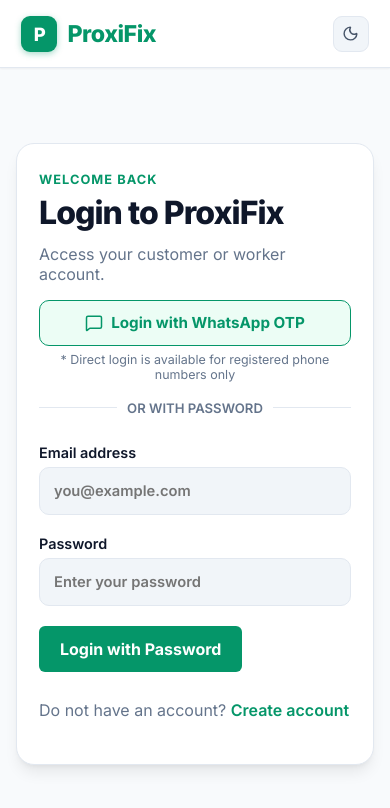
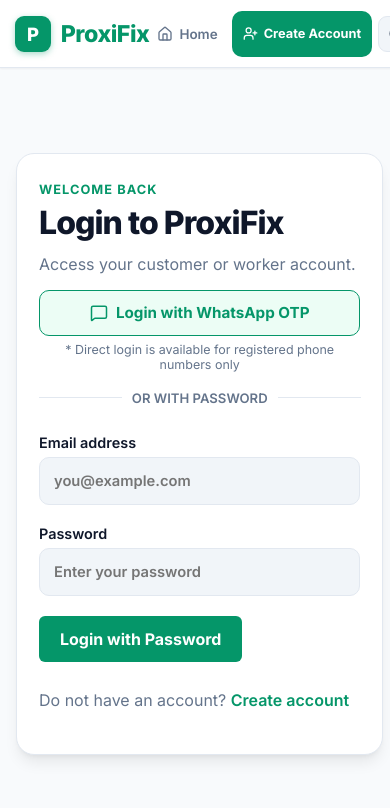
Before and after one commit to Raviranjan2112/Proxifix, a React (Vite) app in the folder frontend/location-app/: page /login in a window 390 px wide. Shown: the top 808 px of the page. Built offline with nearby package versions, Linux system fonts and the light colour scheme; no server answers.

Commit message:
fix(nav): make Home and Create Account / Login buttons visible and responsive across mobile and desktop

```diff
--- a/frontend/location-app/src/index.css
+++ b/frontend/location-app/src/index.css
@@ -2145,3 +2145,82 @@
     line-height: 1.25;
   }
 }
+
+/* ============================================================
+   PERSISTENT MOBILE & DESKTOP AUTH/TOPBAR NAVIGATION
+   ============================================================ */
+
+.auth-nav-actions {
+  display: flex !important;
+  align-items: center;
+  gap: 10px;
+}
+
+.auth-nav-link {
+  display: inline-flex !important;
+  align-items: center;
+  gap: 6px;
+  color: var(--text-muted);
+  font-size: 0.92rem;
+  font-weight: 600;
+  padding: 6px 12px;
+  border-radius: var(--radius-sm);
+  text-decoration: none;
+  transition: all 0.15s ease;
+}
+
+.auth-nav-link:hover {
+  color: var(--primary);
+  background: var(--primary-light);
+  text-decoration: none;
+}
+
+.auth-nav-cta {
+  display: inline-flex !important;
+  align-items: center;
+  gap: 6px;
+  padding: 7px 14px !important;
+  font-size: 0.88rem !important;
+  font-weight: 700 !important;
+  border-radius: var(--radius-md) !important;
+  white-space: nowrap;
+}
+
+@media (max-width: 600px) {
+  .auth-topbar,
+  .topbar {
+    padding: 0 4% !important;
+  }
+
+  .auth-nav-actions {
+    gap: 6px !important;
+  }
+
+  .auth-nav-link {
+    padding: 6px 8px !important;
+    font-size: 0.84rem !important;
+  }
+
+  .auth-nav-cta {
+    padding: 6px 10px !important;
+    font-size: 0.8rem !important;
+  }
+
+  .logout-text {
+    display: none;
+  }
+
+  .welcome-user {
+    font-size: 0.84rem;
+    max-width: 90px;
+    white-space: nowrap;
+    overflow: hidden;
+    text-overflow: ellipsis;
+  }
+}
+
+@media (max-width: 380px) {
+  .auth-nav-link span {
+    display: none;
+  }
+}
--- a/frontend/location-app/src/pages/CustomerDashboard.jsx
+++ b/frontend/location-app/src/pages/CustomerDashboard.jsx
@@ -5,7 +5,7 @@
 import { getCurrentLocation } from "../hooks/useCurrentLocation.js";
 import { useAuth } from "../context/AuthContext.jsx";
 import { ThemeToggle } from "../context/ThemeContext.jsx";
-import { LogOut, Search, MapPin, Star, CheckCircle2, AlertCircle, Info, X, ShieldCheck, ArrowRight } from "lucide-react";
+import { LogOut, Search, MapPin, Star, CheckCircle2, AlertCircle, Info, X, ShieldCheck, ArrowRight, Home } from "lucide-react";
 
 export default function CustomerDashboard() {
   const { user, logout } = useAuth();
@@ -307,12 +307,15 @@
           ProxiFix
         </Link>
 
-        <nav className="nav-actions">
-          <Link className="nav-link" to="/">Home</Link>
-          <span className="welcome-user">Hi, {user?.name}</span>
+        <nav className="nav-actions auth-nav-actions">
+          <Link className="auth-nav-link" to="/" title="Home">
+            <Home size={16} />
+            <span>Home</span>
+          </Link>
+          <span className="welcome-user">Hi, {user?.name?.split(" ")[0] || "User"}</span>
           <ThemeToggle />
-          <button className="btn btn-outline" type="button" onClick={handleLogout}>
-            <LogOut size={15} /> Logout
+          <button className="btn btn-outline" type="button" onClick={handleLogout} title="Logout">
+            <LogOut size={15} /> <span className="logout-text">Logout</span>
           </button>
         </nav>
       </header>
--- a/frontend/location-app/src/pages/LoginPage.jsx
+++ b/frontend/location-app/src/pages/LoginPage.jsx
@@ -2,7 +2,7 @@
 import { Link, useNavigate } from "react-router-dom";
 import { useAuth } from "../context/AuthContext.jsx";
 import { ThemeToggle } from "../context/ThemeContext.jsx";
-import { MessageSquare, Lock, Mail, LogIn } from "lucide-react";
+import { MessageSquare, Lock, Mail, LogIn, Home, UserPlus } from "lucide-react";
 import WhatsAppOtpModal from "../components/WhatsAppOtpModal.jsx";
 
 export default function LoginPage() {
@@ -58,9 +58,15 @@
           <span className="brand-icon">P</span>
           ProxiFix
         </Link>
-        <nav className="nav-actions">
-          <Link className="nav-link" to="/">Home</Link>
-          <Link className="nav-link" to="/register">Create Account</Link>
+        <nav className="nav-actions auth-nav-actions">
+          <Link className="auth-nav-link" to="/" title="Home">
+            <Home size={16} />
+            <span>Home</span>
+          </Link>
+          <Link className="btn btn-primary auth-nav-cta" to="/register">
+            <UserPlus size={15} />
+            <span>Create Account</span>
+          </Link>
           <ThemeToggle />
         </nav>
       </header>
--- a/frontend/location-app/src/pages/RegisterPage.jsx
+++ b/frontend/location-app/src/pages/RegisterPage.jsx
@@ -3,7 +3,7 @@
 import api from "../services/api.js";
 import { useAuth } from "../context/AuthContext.jsx";
 import { ThemeToggle } from "../context/ThemeContext.jsx";
-import { MessageSquare, CheckCircle2 } from "lucide-react";
+import { MessageSquare, CheckCircle2, Home, LogIn } from "lucide-react";
 import WhatsAppOtpModal from "../components/WhatsAppOtpModal.jsx";
 
 export default function RegisterPage() {
@@ -129,9 +129,15 @@
           <span className="brand-icon">P</span>
           ProxiFix
         </Link>
-        <nav className="nav-actions">
-          <Link className="nav-link" to="/">Home</Link>
-          <Link className="nav-link" to="/login">Login</Link>
+        <nav className="nav-actions auth-nav-actions">
+          <Link className="auth-nav-link" to="/" title="Home">
+            <Home size={16} />
+            <span>Home</span>
+          </Link>
+          <Link className="btn btn-primary auth-nav-cta" to="/login">
+            <LogIn size={15} />
+            <span>Login</span>
+          </Link>
           <ThemeToggle />
         </nav>
       </header>
--- a/frontend/location-app/src/pages/WorkerDashboard.jsx
+++ b/frontend/location-app/src/pages/WorkerDashboard.jsx
@@ -5,7 +5,7 @@
 import { getCurrentLocation } from "../hooks/useCurrentLocation.js";
 import { useAuth } from "../context/AuthContext.jsx";
 import { ThemeToggle } from "../context/ThemeContext.jsx";
-import { ShieldCheck, Radio, Star, LogOut, Bell, CheckCircle2, AlertCircle, Info, X } from "lucide-react";
+import { ShieldCheck, Radio, Star, LogOut, Bell, CheckCircle2, AlertCircle, Info, X, Home } from "lucide-react";
 
 const nextStatus = {
   PENDING: { label: "Accept booking", value: "ACCEPTED" },
@@ -269,11 +269,14 @@
           ProxiFix
         </Link>
 
-        <nav className="nav-actions">
-          <Link className="nav-link" to="/">Home</Link>
+        <nav className="nav-actions auth-nav-actions">
+          <Link className="auth-nav-link" to="/" title="Home">
+            <Home size={16} />
+            <span>Home</span>
+          </Link>
           <ThemeToggle />
-          <button className="btn btn-outline" type="button" onClick={handleLogout}>
-            <LogOut size={15} /> Logout
+          <button className="btn btn-outline" type="button" onClick={handleLogout} title="Logout">
+            <LogOut size={15} /> <span className="logout-text">Logout</span>
           </button>
         </nav>
       </header>
```
